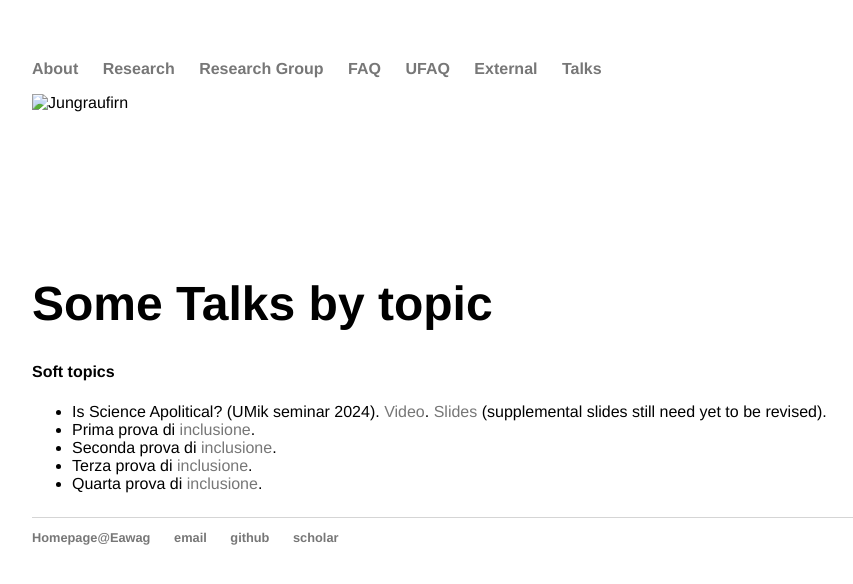
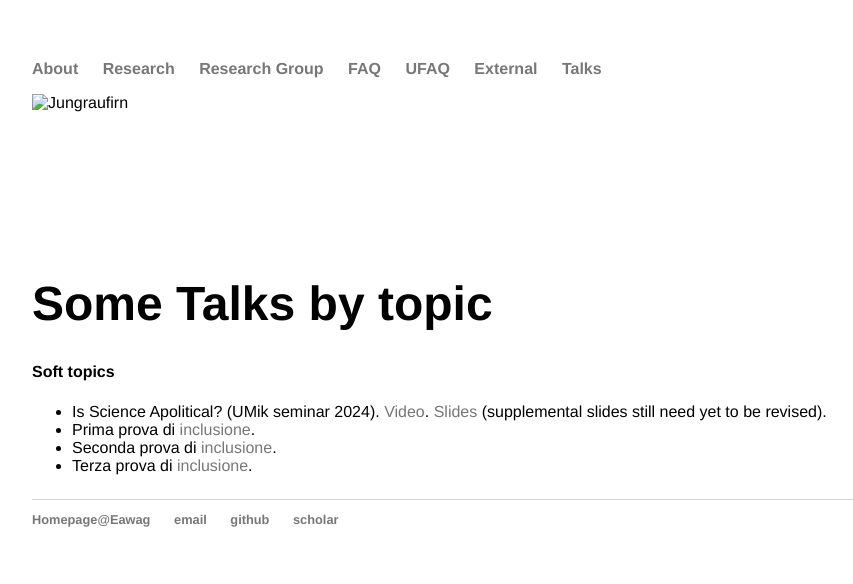
Before and after one commit to mbaityje/mbaityje.github.io, a Jekyll site: the page built from talks/index.html, in a window 1280 px wide. Shown: the top 584 px of the page, without its empty margins (160-1013 px from the left). Built offline with Jekyll 4.4.1, drawn with Linux system fonts in a browser that asks for light colours; some of the changed lines change nothing that is shown.

Commit message:
Prove di inclusione files

```diff
--- a/talks/index.html
+++ b/talks/index.html
@@ -8,12 +8,12 @@
 	<p>
 		<h4>Soft topics</h4>
 		<ul>
-			<li>Is Science Apolitical? (UMik seminar 2024). <a href="https://www.dropbox.com/scl/fi/5lk4p8rhu2iy62dytypgn/Is-Science-Apolitical-Recording.mov?rlkey=ybqyynd0nq37idsfyk3byycla&dl=0">Video</a>. <a href="https://www.dropbox.com/scl/fi/ovvk3uievhv5xt7r8z44s/Is-Science-Apolitical.pdf?rlkey=fw7ezxwfd1291z50l06qntg4s&dl=0"> Slides</a> (supplemental slides still need yet to be revised).</li>
+			<li>Is Science Apolitical? (UMik seminar 2024). <a href="https://www.dropbox.com/scl/fi/5lk4p8rhu2iy62dytypgn/Is-Science-Apolitical-Recording.mov?rlkey=ybqyynd0nq37idsfyk3byycla&dl=1">Video</a>. <a href="Is-Science-Apolitical.pdf?rlkey=fw7ezxwfd1291z50l06qntg4s&dl=1"> Slides</a> (supplemental slides still need yet to be revised).</li>
 
 			<li>Prima prova di <a href="Is-Science-Apolitical.pdf">inclusione</a>.	</li>
 			<li>Seconda prova di <a href="/talks/Is-Science-Apolitical.pdf">inclusione</a>.	</li>
-			<li>Terza prova di <a href="Is-Science-Apolitical-link.pdf">inclusione</a>.	</li>
-			<li>Quarta prova di <a href="/talks/Is-Science-Apolitical-link.pdf">inclusione</a>.	</li>
+			<li>Terza prova di <a href="Is-Science-Apolitical.pdf?rlkey=fw7ezxwfd1291z50l06qntg4s&raw=1">inclusione</a>.	</li>
+			<!-- <li>Quarta prova di <a href="/talks/Is-Science-Apolitical-link.pdf">inclusione</a>.	</li> -->
 			<!-- <li>Logical Fallacies (DEUS seminar 2023) <a href="https://">Slides (coming soon)</a>.</li>			 -->
 			<!-- <li>Meritocracy (DEUS seminar 2022) <a href="https://">Slides (coming soon)</a>.</li>			 -->
 		</ul>
```
